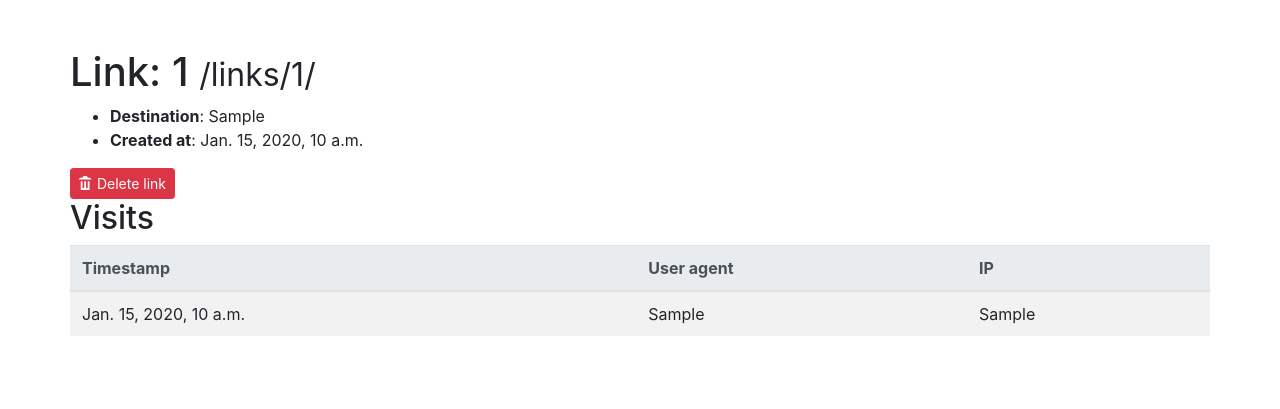
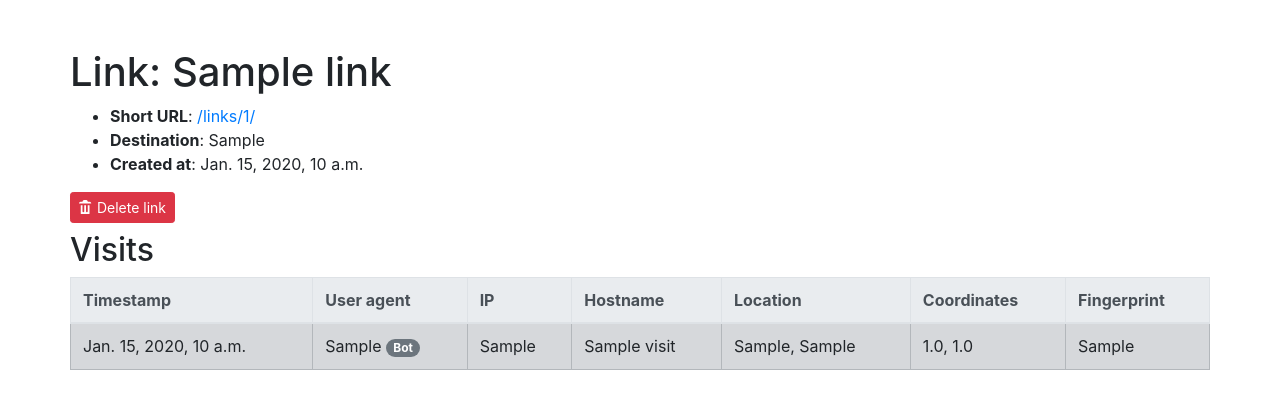
Before and after one commit to taobojlen/redirekt, a Django app: page /links/admin/view/1/ in a window 1280 px wide. Shown: the part 56-465 px from the top of the page. Run offline with Django 3.2, Linux system fonts and the light colour scheme; tables that the repository leaves empty hold one stand-in row (Sample ...); some libraries are stand-ins or nearby versions.

Commit message:
add ip metadata and fingerprinting

```diff
--- a/links/models.py
+++ b/links/models.py
@@ -1,10 +1,12 @@
 from django.db import models
+from hashlib import sha1
 
 # Create your models here.
 class Link(models.Model):
     created_at = models.DateTimeField(auto_now_add=True)
 
-    short_id = models.CharField(max_length=6)
+    title = models.CharField(max_length=255)
+    short_id = models.CharField(max_length=6, unique=True)
     destination = models.URLField()
 
     def __str__(self):
@@ -25,3 +27,25 @@ class Visit(models.Model):
     link = models.ForeignKey(Link, on_delete=models.CASCADE)
     user_agent = models.CharField(max_length=4000)
     ip = models.CharField(max_length=45)
+
+    # Generated by us
+    is_bot = models.BooleanField(default=False)
+    fingerprint = models.CharField(max_length=40)
+
+    # Details from ipinfo.io
+    city = models.CharField(max_length=255, null=True)
+    country = models.CharField(max_length=2, null=True)
+    hostname = models.CharField(max_length=255, null=True)
+    latitude = models.FloatField(null=True)
+    longitude = models.FloatField(null=True)
+
+    def save(self, *args, **kwargs):
+        fingerprint_fields = bytes(''.join([self.user_agent, self.ip]), encoding='utf8')
+        self.fingerprint = sha1(fingerprint_fields).hexdigest()
+        print(self.fingerprint)
+        super().save(*args, **kwargs)  # Call the "real" save() method.
+
+    class Meta:
+        indexes = [
+            models.Index(fields=['fingerprint'])
+        ]
--- a/links/templates/links/admin/index.html
+++ b/links/templates/links/admin/index.html
@@ -15,18 +15,22 @@
         <table class="table table-striped">
           <thead class="thead-light">
           <tr>
+            <th>Name</th>
             <th>Created at</th>
             <th>ID</th>
             <th>Destination</th>
+            <th>Visits</th>
             <th>Actions</th>
           </tr>
           </thead>
           {% for link in links %}
             <a href="{{ link.get_absolute_url }}">
               <tr>
+                <td>{{ link.title }}</td>
                 <td>{{ link.created_at }}</td>
                 <td>{{ link.short_id }}</td>
                 <td>{{ link.destination }}</td>
+                <td>{{ link.visit_set.count }}</td>
                 <td>
                   <a class="btn btn-outline-secondary" href="{{ link.get_absolute_url }}" alt="View">
                     <span class="oi oi-eye"></span>
--- a/links/templates/links/admin/login.html
+++ b/links/templates/links/admin/login.html
@@ -2,7 +2,7 @@
 {% block title %}Login{% endblock %}
 
 {% block content %}
-<div class="container d-flex h-100 justify-content-center">
+<div class="container d-flex h-50 justify-content-center">
   <div class="row align-self-center">
     <div class="card" style="width: 18rem;">
       <div class="card-body">
--- a/links/templates/links/admin/view_link.html
+++ b/links/templates/links/admin/view_link.html
@@ -3,12 +3,12 @@
 {% block content %}
   <div class="row">
     <h1>
-      Link: {{ link.short_id }}
-      <small>{{ link.get_redirect_url }}</small>
+      Link: {{ link.title }}
     </h1>
   </div>
   <div class="row">
     <ul>
+      <li><b>Short URL</b>: <a href="{{ link.get_redirect_url }}">{{ link.get_redirect_url }}</a></li>
       <li><b>Destination</b>: {{ link.destination }}</li>
       <li><b>Created at</b>: {{ link.created_at }}</li>
     </ul>
@@ -18,24 +18,40 @@
       <span class="oi oi-trash"></span> Delete link
     </a>
   </div>
-  <div class="row">
+  <div class="row mt-2">
     <h2>Visits</h2>
   </div>
   <div class="row">
     {% if visits %}
-      <table class="table table-striped">
+      <table class="table table-bordered">
         <thead class="thead-light">
         <tr>
           <th>Timestamp</th>
           <th>User agent</th>
           <th>IP</th>
+          <th>Hostname</th>
+          <th>Location</th>
+          <th>Coordinates</th>
+          <th>Fingerprint</th>
         </tr>
       </thead>
       {% for visit in visits %}
-        <tr>
+        {% if visit.is_bot %}
+          <tr class="table-secondary">
+        {% else %}
+          <tr>
+        {% endif %}
           <td>{{ visit.created_at }}</td>
-          <td>{{ visit.user_agent }}</td>
+          {% if visit.is_bot %}
+            <td>{{ visit.user_agent }} <span class="badge badge-pill badge-secondary">Bot</span></td>
+          {% else %}
+            <td>{{ visit.user_agent }}</td>
+          {% endif %}
           <td>{{ visit.ip }}</td>
+          <td>{{ visit.hostname }}</td>
+          <td>{{ visit.city }}, {{ visit.country }}</td>
+          <td>{{ visit.latitude }}, {{ visit.longitude }}</td>
+          <td>{{ visit.fingerprint }}</td>
         </tr>
       {% endfor %}
       </table>
--- a/links/views.py
+++ b/links/views.py
@@ -10,7 +10,7 @@ import logging
 
 from .forms import AdminLoginForm, LinkForm
 from .models import Link, Visit
-from .utils import is_authenticated
+from .utils import is_authenticated, is_bot, get_random_short_id
 
 # TODO
 PASSWORD = "mypass"
@@ -26,15 +26,26 @@ def redirect_to_destination(request, short_id):
     try:
         user_agent = request.META["HTTP_USER_AGENT"]
         client_ip, _is_routable = get_client_ip(request)
-        visit = Visit(link=link, user_agent=user_agent, ip=client_ip)
+        visit = Visit(
+            link=link,
+            user_agent=user_agent,
+            ip=client_ip,
+            is_bot=is_bot(user_agent),
+            city=request.ipinfo.city,
+            country=request.ipinfo.country,
+            hostname=request.ipinfo.hostname,
+            latitude=float(request.ipinfo.latitude),
+            longitude=float(request.ipinfo.longitude)
+        )
         visit.save()
-    except:
+    except Exception as e:
         # something went wrong but we don't want to alert the visitor...
         logging.error(
             "Failed to save visit to {}. IP: {}, UA: {}".format(
                 link, client_ip, user_agent
             )
         )
+        logging.error(e)
 
     return redirect(link.destination)
 
@@ -79,6 +90,7 @@ def create_link(request):
             link = form.save()
             return redirect(link)
     else:
+        # Generate random short ID as initial value
         form = LinkForm()
 
     return render(request, "links/admin/create_link.html", {"form": form})
--- a/manage.py
+++ b/manage.py
@@ -3,8 +3,11 @@
 import os
 import sys
 
+import dotenv
+
 
 def main():
+    dotenv.read_dotenv()
     os.environ.setdefault('DJANGO_SETTINGS_MODULE', 'redirekt.settings')
     try:
         from django.core.management import execute_from_command_line
--- a/redirekt/wsgi.py
+++ b/redirekt/wsgi.py
@@ -9,8 +9,10 @@ https://docs.djangoproject.com/en/3.0/howto/deployment/wsgi/
 
 import os
 
+import dotenv
 from django.core.wsgi import get_wsgi_application
 
+dotenv.read_dotenv(os.path.join(os.path.dirname(os.path.dirname(__file__)), '.env'))
 os.environ.setdefault("DJANGO_SETTINGS_MODULE", "redirekt.settings")
 
 application = get_wsgi_application()
```
Also changed, not shown: links/forms.py (+9 -1 lines), links/utils.py (+12 -0 lines), redirekt/settings.py (+12 -0 lines), requirements.txt (+9 -0 lines), links/migrations/0001_initial.py, 2 other files.
